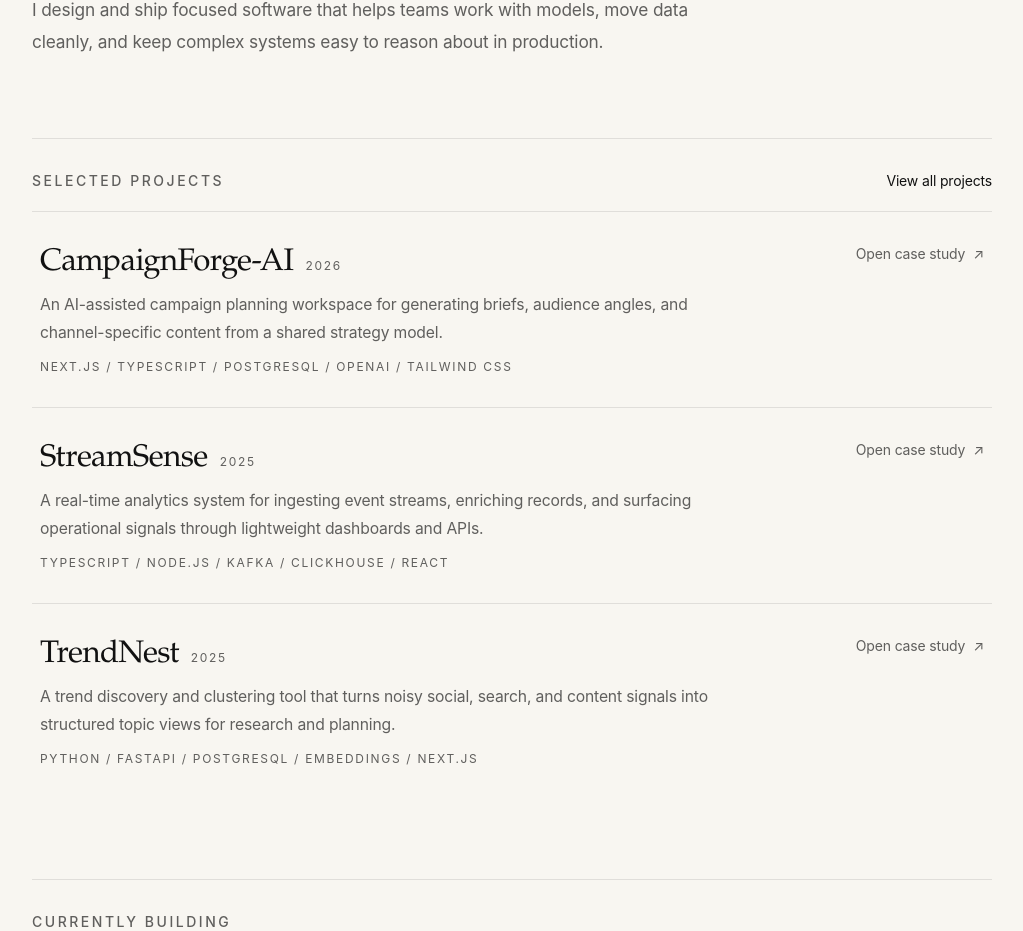
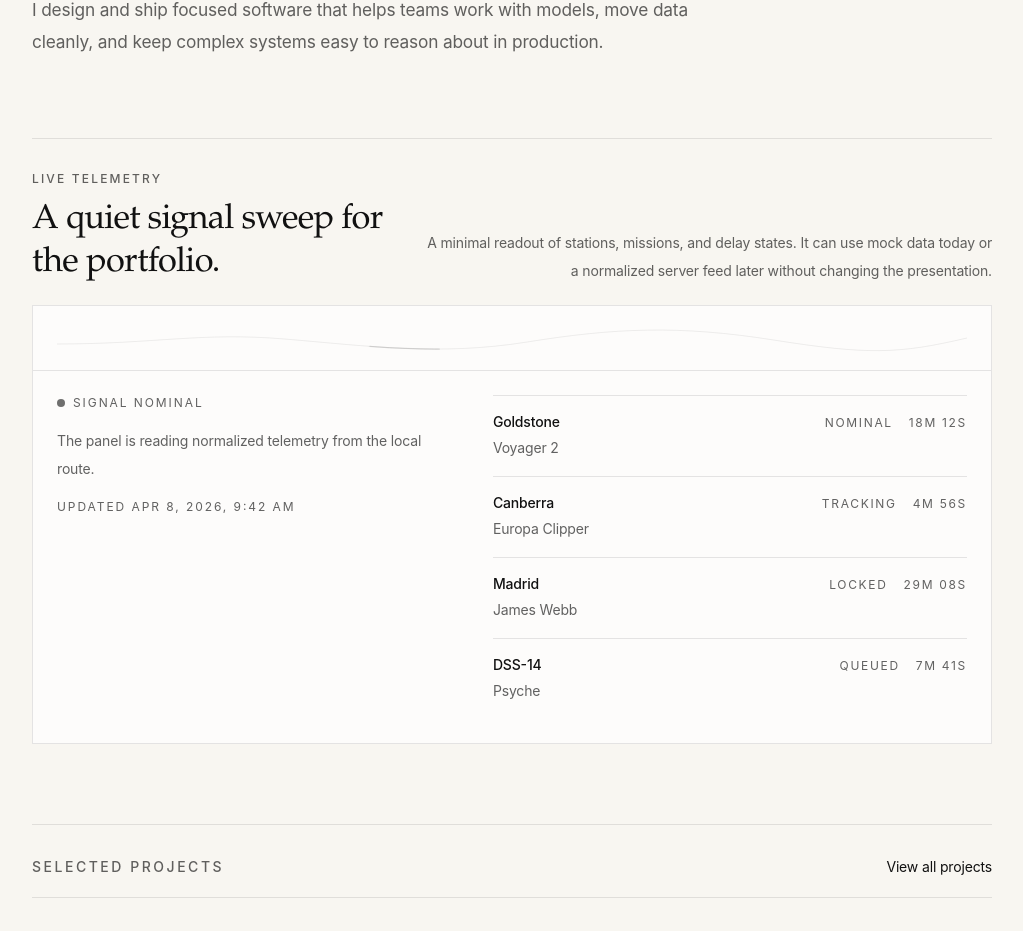
Before and after one commit to Peippo1/portfolio-site, a Next.js app: page / in a window 1280 px wide. Shown: the part 431-1362 px from the top of the page, without its empty margins (128-1151 px from the left). Built offline with nearby package versions, Linux system fonts and the light colour scheme.

Commit message:
Add homepage + featured projects

```diff
--- /dev/null
+++ b/src/app/api/telemetry/route.ts
@@ -0,0 +1,6 @@
+import { NextResponse } from "next/server";
+import { mockTelemetryFeed } from "@/lib/telemetry";
+
+export async function GET() {
+  return NextResponse.json(mockTelemetryFeed);
+}
--- a/src/app/globals.css
+++ b/src/app/globals.css
@@ -65,3 +65,19 @@ a:hover {
   font-family: var(--font-serif);
   letter-spacing: -0.02em;
 }
+
+@keyframes telemetry-sweep {
+  0% {
+    stroke-dashoffset: 0;
+    opacity: 0.24;
+  }
+
+  50% {
+    opacity: 0.52;
+  }
+
+  100% {
+    stroke-dashoffset: -1272;
+    opacity: 0.24;
+  }
+}
--- a/src/app/page.tsx
+++ b/src/app/page.tsx
@@ -1,4 +1,5 @@
 import Link from "next/link";
+import { LiveTelemetry } from "@/components/home/live-telemetry";
 import { Container } from "@/components/ui/container";
 import { getFeaturedProjects } from "@/data/projects";
 import { profile } from "@/data/profile";
@@ -30,6 +31,8 @@ export default function HomePage() {
             about in production.
           </p>
         </header>
+
+        <LiveTelemetry />
 
         <section
           aria-labelledby="featured-projects"
--- /dev/null
+++ b/src/components/home/live-telemetry.tsx
@@ -0,0 +1,221 @@
+"use client";
+
+import { useEffect, useState } from "react";
+import {
+  mockTelemetryFeed,
+  normalizeTelemetryFeed,
+  type TelemetryFeed,
+} from "@/lib/telemetry";
+
+type TelemetryState = {
+  status: "loading" | "success" | "fallback";
+  feed: TelemetryFeed;
+  note?: string;
+};
+
+function formatUpdatedAt(value: string) {
+  return new Intl.DateTimeFormat(undefined, {
+    dateStyle: "medium",
+    timeStyle: "short",
+  }).format(new Date(value));
+}
+
+function TelemetrySweep() {
+  return (
+    <svg
+      aria-hidden="true"
+      viewBox="0 0 1200 56"
+      preserveAspectRatio="none"
+      className="h-14 w-full"
+    >
+      <path
+        d="M0 30 C 130 30, 190 18, 300 25 S 505 42, 620 28 S 820 11, 945 26 S 1110 40, 1200 24"
+        fill="none"
+        stroke="rgba(17, 17, 17, 0.08)"
+        strokeWidth="1"
+      />
+      <path
+        d="M0 30 C 130 30, 190 18, 300 25 S 505 42, 620 28 S 820 11, 945 26 S 1110 40, 1200 24"
+        fill="none"
+        stroke="rgba(17, 17, 17, 0.34)"
+        strokeLinecap="round"
+        strokeWidth="1.25"
+        strokeDasharray="92 1180"
+        className="motion-reduce:hidden motion-safe:animate-[telemetry-sweep_18s_linear_infinite]"
+      />
+    </svg>
+  );
+}
+
+function TelemetrySkeleton() {
+  return (
+    <div className="divide-y divide-[var(--color-border)] border-t border-[var(--color-border)]">
+      {Array.from({ length: 4 }).map((_, index) => (
+        <div
+          key={index}
+          className="grid gap-3 py-4 sm:grid-cols-[minmax(0,1fr)_auto] sm:items-baseline"
+        >
+          <div className="space-y-2">
+            <div className="h-3.5 w-28 rounded-full bg-black/5" />
+            <div className="h-3.5 w-3/4 rounded-full bg-black/5" />
+          </div>
+          <div className="flex gap-3 sm:justify-end">
+            <div className="h-3.5 w-16 rounded-full bg-black/5" />
+            <div className="h-3.5 w-20 rounded-full bg-black/5" />
+          </div>
+        </div>
+      ))}
+    </div>
+  );
+}
+
+export function LiveTelemetry() {
+  const [state, setState] = useState<TelemetryState>({
+    status: "loading",
+    feed: mockTelemetryFeed,
+  });
+
+  useEffect(() => {
+    let active = true;
+
+    async function loadTelemetry() {
+      try {
+        const response = await fetch("/api/telemetry", { cache: "no-store" });
+        if (!response.ok) {
+          throw new Error("Telemetry route unavailable");
+        }
+
+        const data = await response.json();
+        const feed = normalizeTelemetryFeed(data);
+
+        if (!feed) {
+          throw new Error("Telemetry payload invalid");
+        }
+
+        if (active) {
+          setState({
+            status: "success",
+            feed,
+          });
+        }
+      } catch {
+        if (active) {
+          setState({
+            status: "fallback",
+            feed: mockTelemetryFeed,
+            note: "Live endpoint unavailable. Showing the local sweep.",
+          });
+        }
+      }
+    }
+
+    void loadTelemetry();
+
+    return () => {
+      active = false;
+    };
+  }, []);
+
+  const updatedLabel =
+    state.status === "loading"
+      ? "Fetching current sweep"
+      : formatUpdatedAt(state.feed.updatedAt);
+
+  return (
+    <section
+      aria-labelledby="live-telemetry"
+      className="mt-16 border-t border-[var(--color-border)] pt-7 sm:mt-20 sm:pt-8"
+    >
+      <div className="flex flex-col gap-4 sm:flex-row sm:items-end sm:justify-between">
+        <div className="max-w-2xl">
+          <p className="text-xs font-medium tracking-[0.18em] text-[var(--color-muted)] uppercase">
+            Live telemetry
+          </p>
+          <h2
+            id="live-telemetry"
+            className="font-editorial mt-3 text-[1.85rem] leading-tight sm:text-[2.15rem]"
+          >
+            A quiet signal sweep for the portfolio.
+          </h2>
+        </div>
+        <p className="max-w-xl text-sm leading-7 text-[var(--color-muted)] sm:text-right">
+          A minimal readout of stations, missions, and delay states. It can use
+          mock data today or a normalized server feed later without changing
+          the presentation.
+        </p>
+      </div>
+
+      <div
+        className="mt-5 overflow-hidden border border-[var(--color-border)] bg-[var(--color-surface)]"
+        aria-busy={state.status === "loading"}
+        aria-live="polite"
+      >
+        <div className="border-b border-[var(--color-border)] px-4 pt-2 sm:px-6">
+          <TelemetrySweep />
+        </div>
+
+        <div className="grid gap-6 px-4 py-5 sm:px-6 sm:py-6 lg:grid-cols-[minmax(0,0.92fr)_minmax(0,1.08fr)] lg:gap-8">
+          <div className="space-y-4">
+            <div className="flex items-center gap-2">
+              <span
+                className={`h-2 w-2 rounded-full ${
+                  state.status === "success"
+                    ? "bg-[var(--color-text)]/60"
+                    : "bg-[var(--color-text)]/30"
+                }`}
+              />
+              <p className="text-xs tracking-[0.16em] text-[var(--color-muted)] uppercase">
+                {state.status === "loading"
+                  ? "Loading sweep"
+                  : state.status === "success"
+                    ? "Signal nominal"
+                    : "Fallback feed"}
+              </p>
+            </div>
+
+            <p className="max-w-prose text-sm leading-7 text-[var(--color-muted)]">
+              {state.status === "loading"
+                ? "Reading the latest telemetry sweep."
+                : state.status === "success"
+                  ? "The panel is reading normalized telemetry from the local route."
+                  : state.note}
+            </p>
+
+            <p className="text-xs tracking-[0.16em] text-[var(--color-muted)] uppercase">
+              Updated {updatedLabel}
+            </p>
+          </div>
+
+          <div className="min-w-0">
+            {state.status === "loading" ? (
+              <TelemetrySkeleton />
+            ) : (
+              <div className="divide-y divide-[var(--color-border)] border-t border-[var(--color-border)]">
+                {state.feed.items.slice(0, 5).map((item) => (
+                  <article
+                    key={`${item.station}-${item.mission}`}
+                    className="grid gap-3 py-4 sm:grid-cols-[minmax(0,1fr)_auto] sm:items-baseline"
+                  >
+                    <div className="min-w-0">
+                      <p className="text-sm font-medium text-[var(--color-text)]">
+                        {item.station}
+                      </p>
+                      <p className="mt-1 text-sm leading-6 text-[var(--color-muted)]">
+                        {item.mission}
+                      </p>
+                    </div>
+
+                    <div className="flex flex-wrap items-center gap-x-4 gap-y-1 text-xs tracking-[0.14em] text-[var(--color-muted)] uppercase sm:justify-end">
+                      <span>{item.status}</span>
+                      <span>{item.signalTime}</span>
+                    </div>
+                  </article>
+                ))}
+              </div>
+            )}
+          </div>
+        </div>
+      </div>
+    </section>
+  );
+}
--- /dev/null
+++ b/src/lib/telemetry.ts
@@ -0,0 +1,94 @@
+export type TelemetryItem = {
+  station: string;
+  mission: string;
+  status: string;
+  signalTime: string;
+};
+
+export type TelemetryFeed = {
+  updatedAt: string;
+  items: TelemetryItem[];
+};
+
+export const mockTelemetryFeed: TelemetryFeed = {
+  updatedAt: "2026-04-08T09:42:00Z",
+  items: [
+    {
+      station: "Goldstone",
+      mission: "Voyager 2",
+      status: "Nominal",
+      signalTime: "18m 12s",
+    },
+    {
+      station: "Canberra",
+      mission: "Europa Clipper",
+      status: "Tracking",
+      signalTime: "4m 56s",
+    },
+    {
+      station: "Madrid",
+      mission: "James Webb",
+      status: "Locked",
+      signalTime: "29m 08s",
+    },
+    {
+      station: "DSS-14",
+      mission: "Psyche",
+      status: "Queued",
+      signalTime: "7m 41s",
+    },
+  ],
+};
+
+export function normalizeTelemetryFeed(value: unknown): TelemetryFeed | null {
+  if (!value || typeof value !== "object") {
+    return null;
+  }
+
+  const candidate = "feed" in value ? (value as { feed?: unknown }).feed : value;
+
+  if (!candidate || typeof candidate !== "object") {
+    return null;
+  }
+
+  const feed = candidate as Partial<TelemetryFeed> & { items?: unknown };
+
+  if (typeof feed.updatedAt !== "string" || !Array.isArray(feed.items)) {
+    return null;
+  }
+
+  const items = feed.items
+    .map((item) => {
+      if (!item || typeof item !== "object") {
+        return null;
+      }
+
+      const normalized = item as Partial<TelemetryItem>;
+
+      if (
+        typeof normalized.station !== "string" ||
+        typeof normalized.mission !== "string" ||
+        typeof normalized.status !== "string" ||
+        typeof normalized.signalTime !== "string"
+      ) {
+        return null;
+      }
+
+      return {
+        station: normalized.station,
+        mission: normalized.mission,
+        status: normalized.status,
+        signalTime: normalized.signalTime,
+      };
+    })
+    .filter((item): item is TelemetryItem => item !== null);
+
+  if (!items.length) {
+    return null;
+  }
+
+  return {
+    updatedAt: feed.updatedAt,
+    items,
+  };
+}
```
